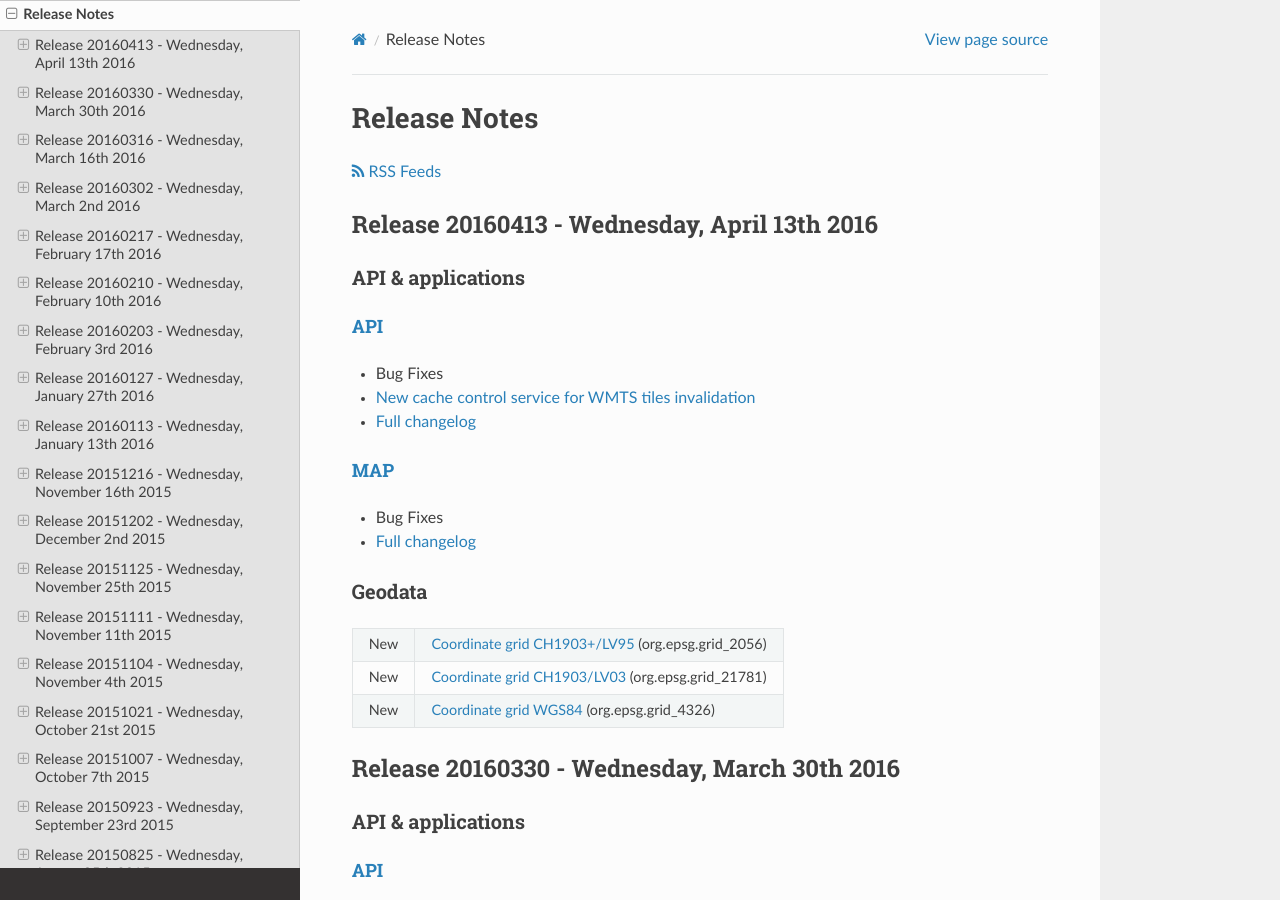
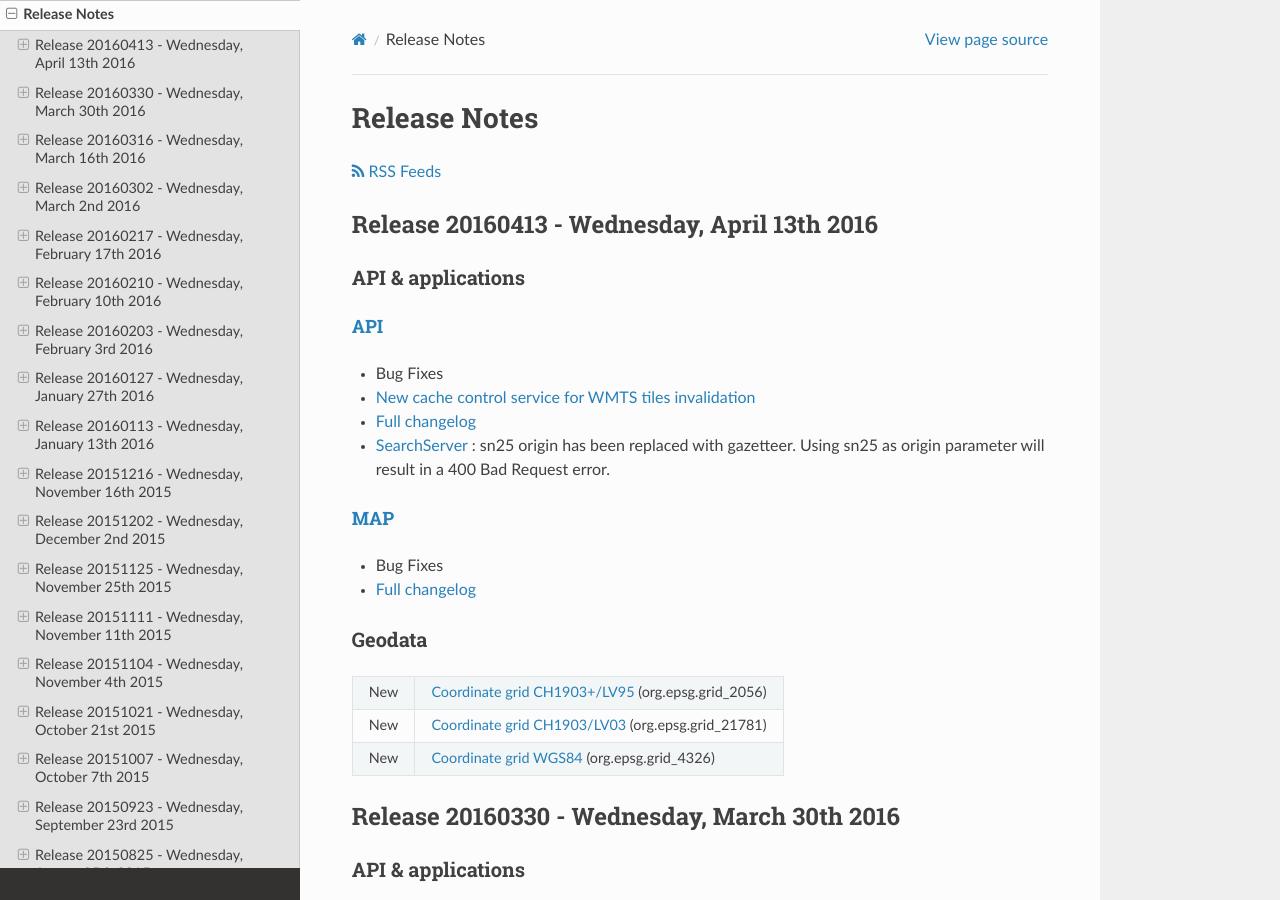
Before and after one commit to swisstopo-test/doc-chsdi3, a Sphinx documentation site: the page built from source/releasenotes/index.rst, in a window 1280 px wide and 900 px high. Built offline with Sphinx 7.4.7 and the Read the Docs theme 2.0.0, drawn with Linux system fonts in a browser that asks for light colours.

Commit message:
Communicate on sn25 removal

```diff
--- a/source/releasenotes/index.rst
+++ b/source/releasenotes/index.rst
@@ -28,6 +28,7 @@ API & applications
 - Bug Fixes
 - `New cache control service for WMTS tiles invalidation <../../../services/sdiservices.html#cache-update>`__
 - `Full changelog <https://github.com/geoadmin/mf-chsdi3/compare/r_160330...r_160413>`__
+- `SearchServer <../../../services/sdiservices.html#search>`__ : sn25 origin has been replaced with gazetteer. Using sn25 as origin parameter will result in a 400 Bad Request error.
 
 
 `MAP <//map.geo.admin.ch>`__
```
